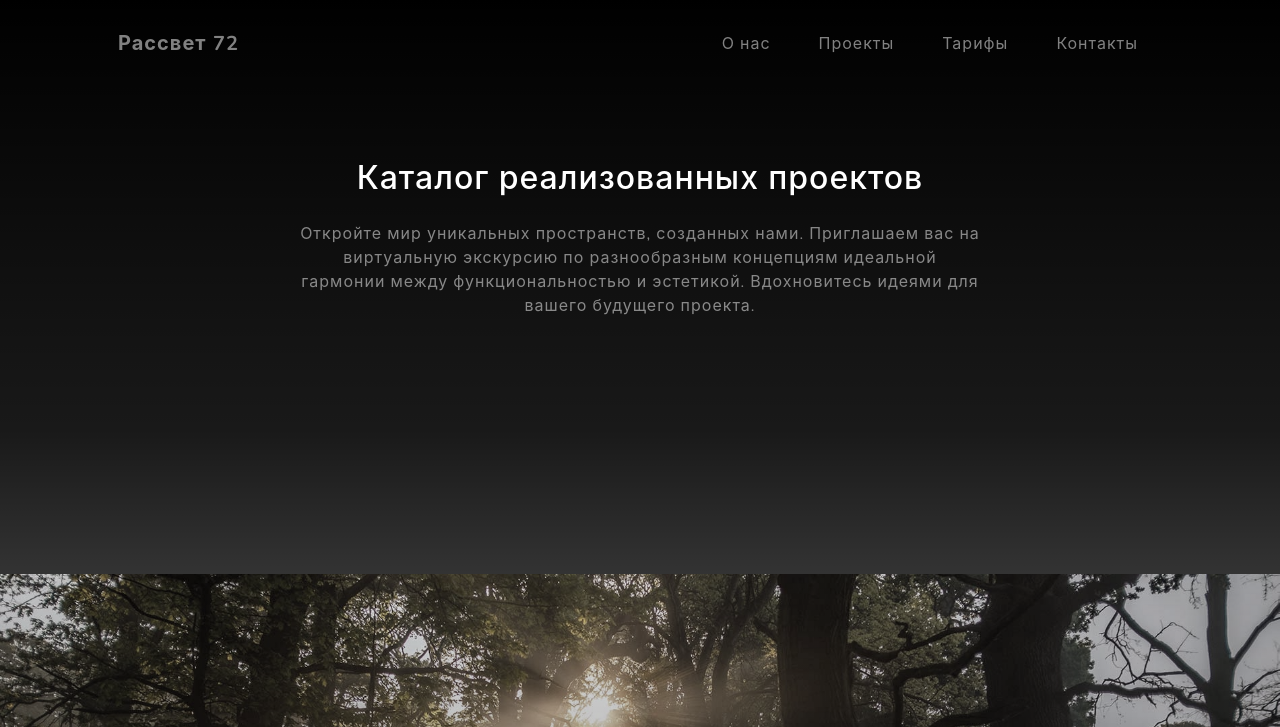
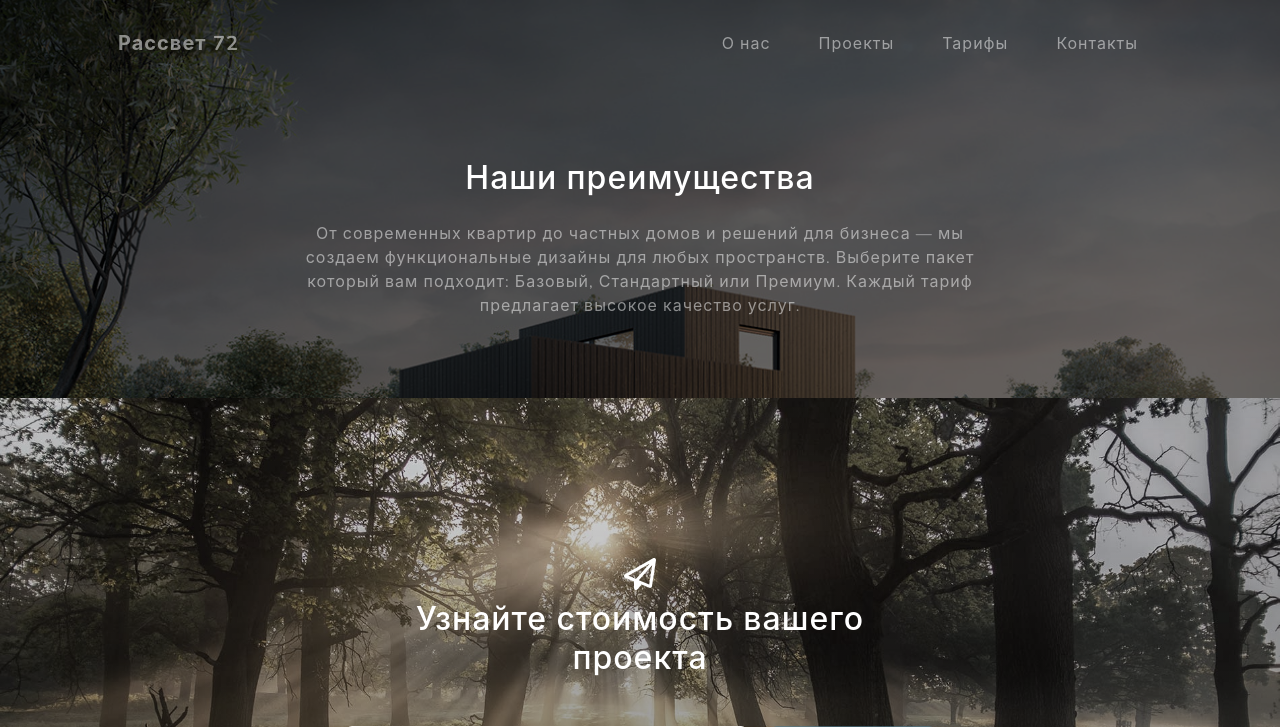
Before and after one commit to kosdmit/Sunrise_project, a Django app: page /pricing/ in a window 1280 px wide. Shown: the top 727 px of the page. Run offline with Django 4.2, Linux system fonts and the light colour scheme; parts of the project's set-up code (start-up, migrations or seed data) failed here and were passed over; some libraries are stand-ins or nearby versions.

Commit message:
Updated about section in Pricing Page

```diff
--- a/static_files/css/sections/_about.scss
+++ b/static_files/css/sections/_about.scss
@@ -17,7 +17,7 @@
     }
 
     // Grayscale filter for background image
-    &.background-image::before {
+    &.projects-bg::before {
         content: "";
         position: absolute;
         top: 0;
@@ -34,4 +34,23 @@
 
         filter: grayscale(40%) brightness(0.4);
     }
+
+    &.pricing-bg::before {
+        content: "";
+        position: absolute;
+        top: 0;
+        right: 0;
+        bottom: 0;
+        left: 0;
+        z-index: -1;
+
+        background-image: url("/static/img/bg_images/bg-pricing.jpg");
+        background-position: center;
+        background-repeat: no-repeat;
+        background-attachment: scroll;
+        background-size: cover;
+
+        filter: grayscale(40%) brightness(0.4);
+
+    }
 }
--- a/templates/sections/about.html
+++ b/templates/sections/about.html
@@ -1,7 +1,7 @@
 {% load static %}
 
-<section class="about-section text-center {% if path == 'projects' %}background-image{% endif %}"
-         id="about">
+<section id="about" class="about-section text-center {% if path %}background-image{% endif %}
+         {% if path == 'projects' %}projects-bg{% elif path == 'pricing' %}pricing-bg{% endif %}">
   <div class="container px-4 px-lg-5">
     <div class="row gx-4 gx-lg-5 justify-content-center">
       <div class="col-lg-8">
--- a/templates/sections/about__pricing.html
+++ b/templates/sections/about__pricing.html
@@ -1,14 +1,11 @@
 {% extends 'sections/about.html' %}
 {% load static %}
 
-{% block title %}Каталог реализованных проектов{% endblock %}
+{% block title %}Наши преимущества{% endblock %}
 
 {% block description %}
-  Откройте мир уникальных пространств, созданных нами.
-  Приглашаем вас на виртуальную экскурсию по разнообразным концепциям идеальной
-  гармонии между функциональностью и эстетикой.
-  Вдохновитесь идеями для вашего будущего проекта.
-  <div class="p-5"></div>
+  От современных квартир до частных домов и решений для бизнеса — мы создаем функциональные дизайны для любых пространств.
+  Выберите пакет который вам подходит: Базовый, Стандартный или Премиум. Каждый тариф предлагает высокое качество услуг.
 {% endblock %}
 
 {% block image %}{% endblock %}
```
Also changed, not shown: static_files/css/styles.css, static_files/css/styles.min.css, static_files/img/bg_images/bg-pricing.jpg (added), 2 other files.
